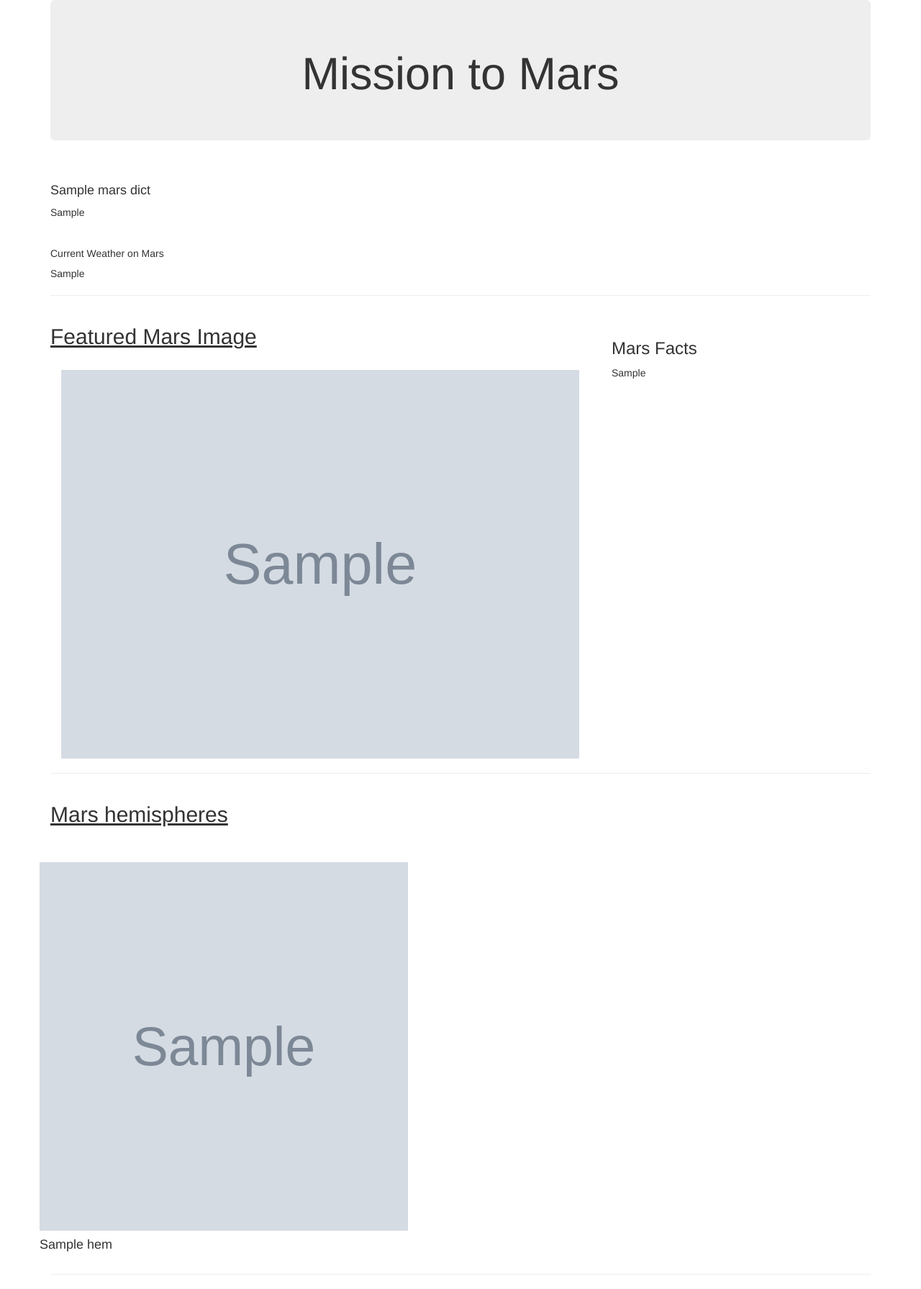
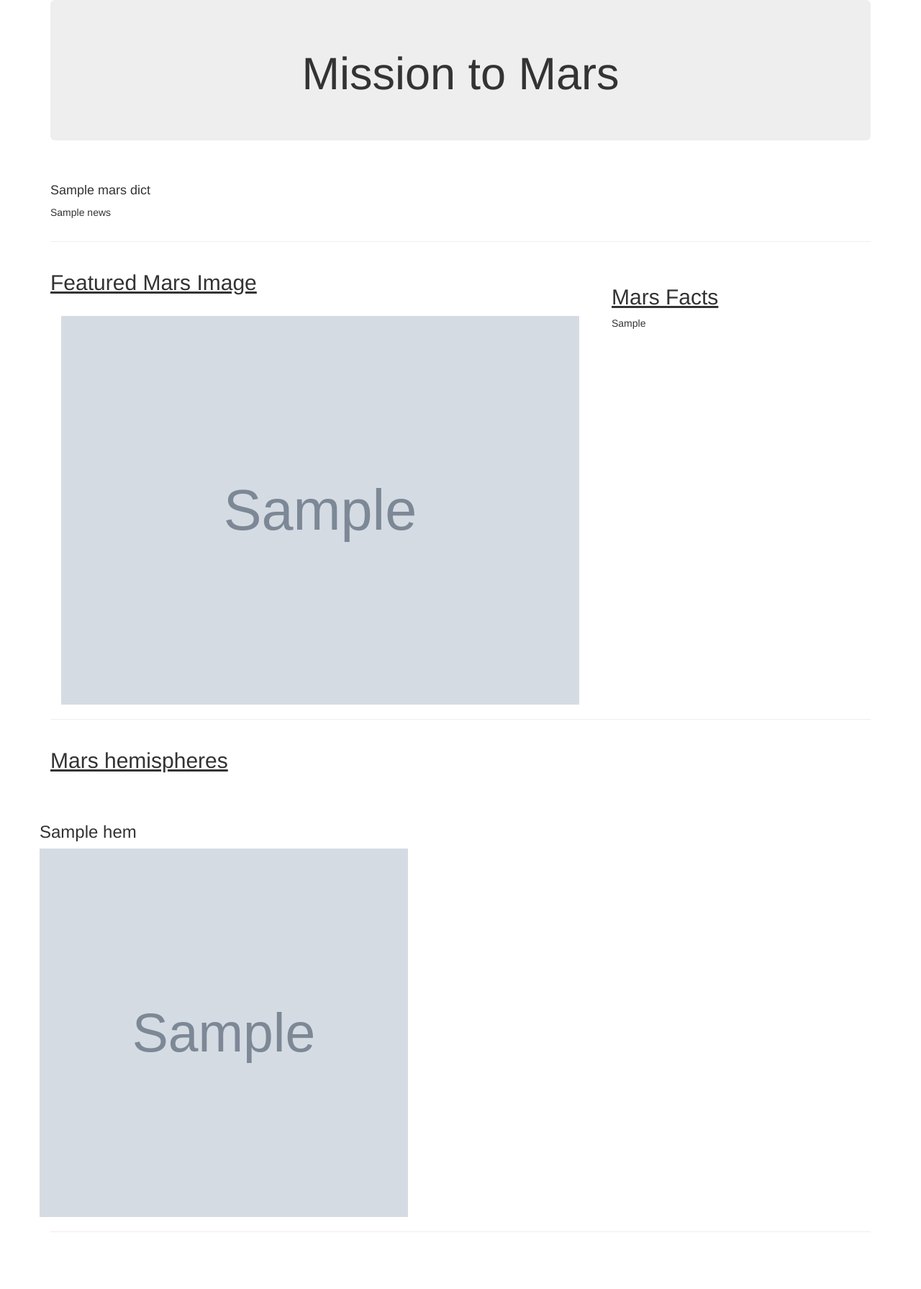
Before and after one commit to nt1983/web-scraping-challenge, a Flask app: page / in a window 1280 px wide. Shown: the whole page at 72% size. After the commit the page ends 1712 px from the top, so only its background shows below. Run offline with Flask 2, Linux system fonts and the light colour scheme; grey boxes marked "Sample" are stand-in pictures; a database or web service that is not in the repository returns one stand-in record (values such as "Sample title"); some libraries are stand-ins or nearby versions.

Commit message:
latest code update

```diff
--- a/Missions_to_Mars/templates/index.html
+++ b/Missions_to_Mars/templates/index.html
@@ -21,13 +21,8 @@
 <div class="row">
   <div class="col-md-12">
     <h4>{{mars.news_title}}</h4>
-    <p>{{mars.news_p}}</p>
+    <p>{{mars.news}}</p>
   </div>
-</div>
-<div class="border">
-    </br>
-    <h5>Current Weather on Mars</h5>
-    {{mars.mars_weather}}
 </div>
 <hr>
 <div class="row">
@@ -40,8 +35,8 @@
 
     </br>
     <div class="card">
-      <h3>Mars Facts</h3>
-        {{ mars.fact_table | safe}}
+      <h2 class=""><u>Mars Facts</u></h2>
+        {{ mars.html_table | safe}}
     </div>
   </div>
 </div>
@@ -53,15 +48,14 @@
 </div>
 </br>
 <div class="row">
-        {% for hem in mars.hemisphere_images %}
+        {% for hem in mars.hemisphere_image_urls %}
           <div class="col-6 border">
           </br>
+          <div>
+            <h3> {{hem.image_title}} </h3>
+          </div>
                 <div>
                   <img width="512 px" height="512 px" src="{{hem.image_url}}">
-                </div>
-
-                <div>
-                  <h4> {{hem.title}} </h4>
                 </div>
 
           </div>
```
Also changed, not shown: Missions_to_Mars/scrape_mars.py (+10 -10 lines), 1 other file.
